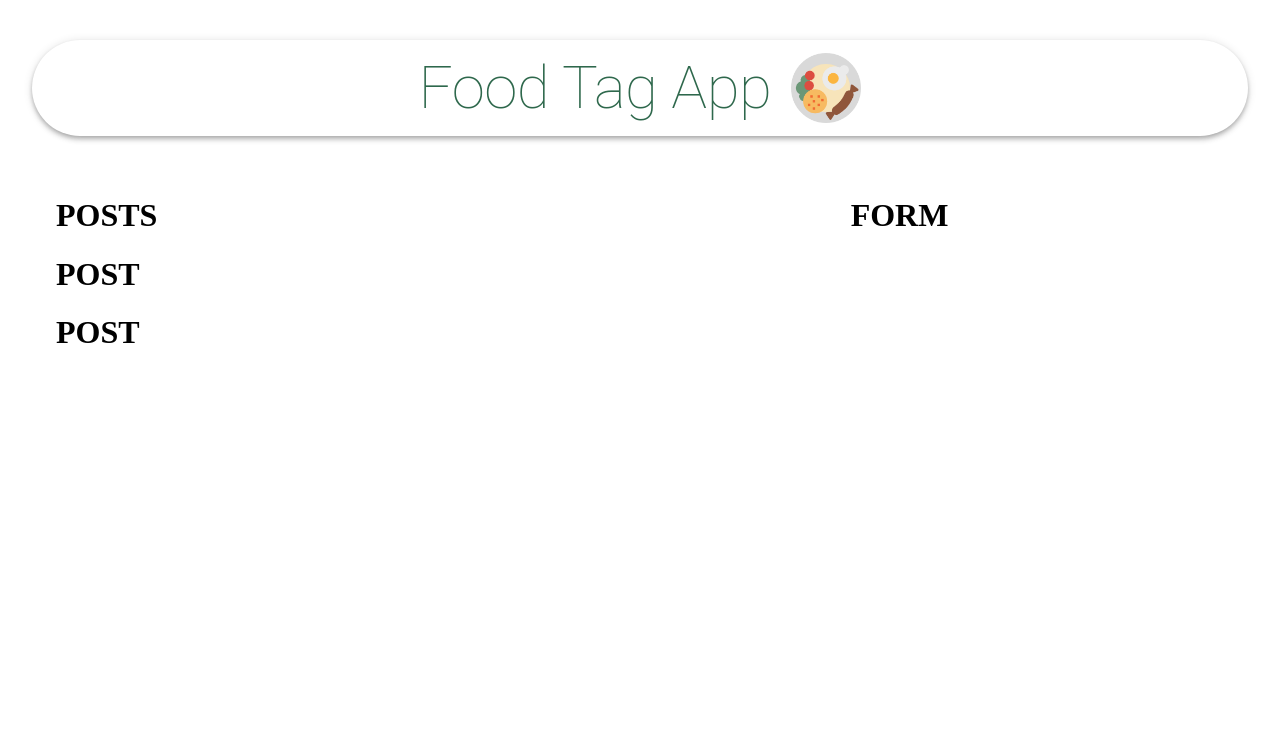
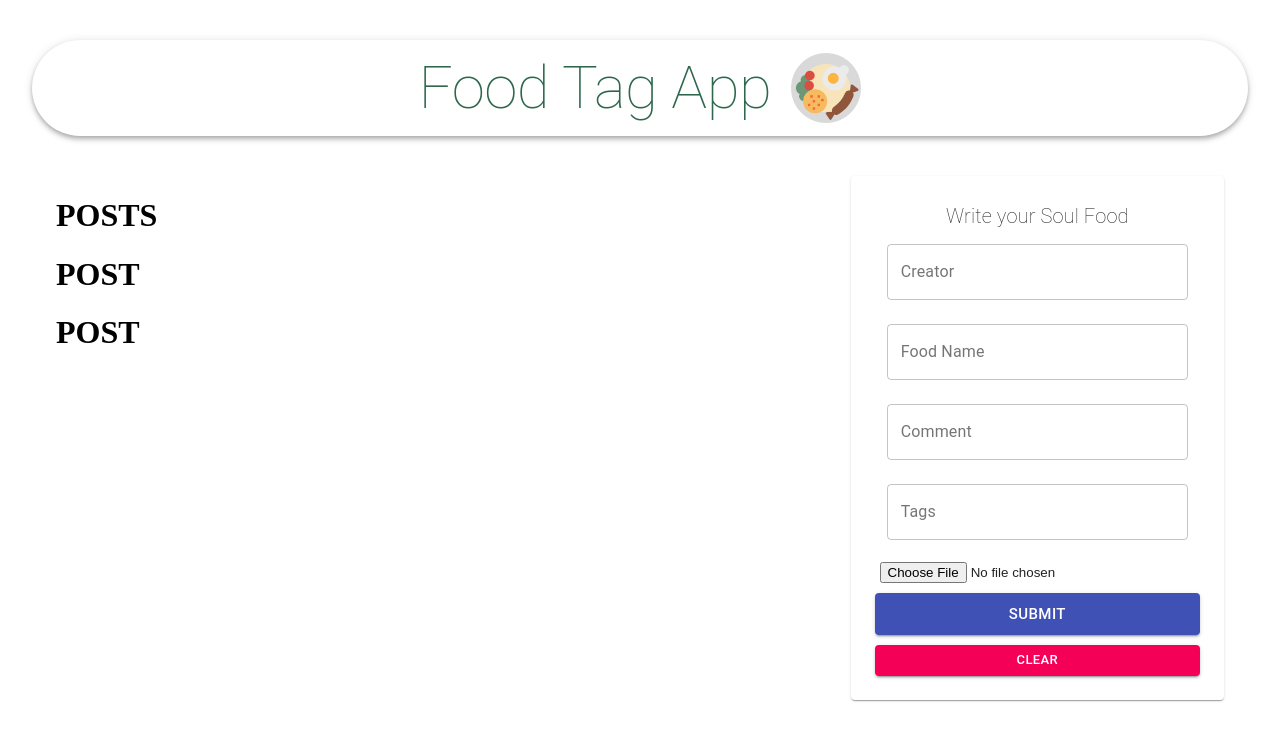
Before and after one commit to jiseon-baek/Music-Tag-App, a React (Create React App) app in the folder client/: page / in a window 1280 px wide. Shown: the top 740 px of the page. Built offline with nearby package versions, Linux system fonts and the light colour scheme; no server answers.

Commit message:
build: Form 생성

```diff
--- a/client/src/components/Form/Form.js
+++ b/client/src/components/Form/Form.js
@@ -1,11 +1,33 @@
-import React from 'react';
+import React, { useState } from 'react';
+import { TextField, Button, Typography, Paper } from '@material-ui/core';
+import FireBase from 'react-file-base64';
+
 import useStyles from './style';
 ;
 const Form = () => {
-	const classes = useStyles()
+	const [ postData, setPostData ] = useState({creator: '', title: '', message: '', tags: '', selectedFile: ''});
+	const classes = useStyles();
+
+	const handleSubmit = () => {
+
+	}
+
+	const clear = () => {
+	}
 
 	return(
-		<h1>FORM</h1>
+		<Paper className={classes.paper}>
+			<form autoComplete="off" noValidate className={`${classes.root} ${classes.form}`} onSubmit={handleSubmit}>
+			<Typography className={classes.header} variant="h6">Write your Soul Food</Typography>
+			<TextField name="creator" variant="outlined" label="Creator" fullWidth value={postData.creator} onChange={(e) => setPostData({ ...postData, creator: e.target.value })}/>
+			<TextField name="title" variant="outlined" label="Food Name" fullWidth value={postData.title} onChange={(e) => setPostData({ ...postData, title: e.target.value })}/>
+			<TextField name="message" variant="outlined" label="Comment" fullWidth value={postData.message} onChange={(e) => setPostData({ ...postData, message: e.target.value })}/>
+			<TextField name="tags" variant="outlined" label="Tags" fullWidth value={postData.tags} onChange={(e) => setPostData({ ...postData, tags: e.target.value.split(',') })}/>
+			<div className={classes.fileInput}><FireBase type="file" multiple={false} onDone={({base64}) => setPostData({ ...postData, selectedFile: base64 })}/></div>
+			<Button className={classes.buttonSubmit} variant="contained" color="primary" size="large" type="submit" fullWidth>Submit</Button>
+			<Button variant="contained" color="secondary" size="small" onClick={clear} fullWidth>Clear</Button>
+			</form>
+		</Paper>
 	);
 }
 
--- a/client/src/components/Form/style.js
+++ b/client/src/components/Form/style.js
@@ -4,11 +4,11 @@
 export default makeStyles((theme) => ({
   root: {
     '& .MuiTextField-root': {
-      margin: theme.spacing(1),
+      margin: theme.spacing(1.5),
     },
   },
   paper: {
-    padding: theme.spacing(2),
+    padding: theme.spacing(3),
   },
   form: {
     display: 'flex',
@@ -22,4 +22,7 @@
   buttonSubmit: {
     marginBottom: 10,
   },
+  header: {
+    fontWeight: 100,
+  }
 }));
--- a/client/src/style.js
+++ b/client/src/style.js
@@ -1,4 +1,6 @@
 import { makeStyles } from '@material-ui/core/styles';
+
+
 
 export default makeStyles(() => ({
 	appBar: {
```
